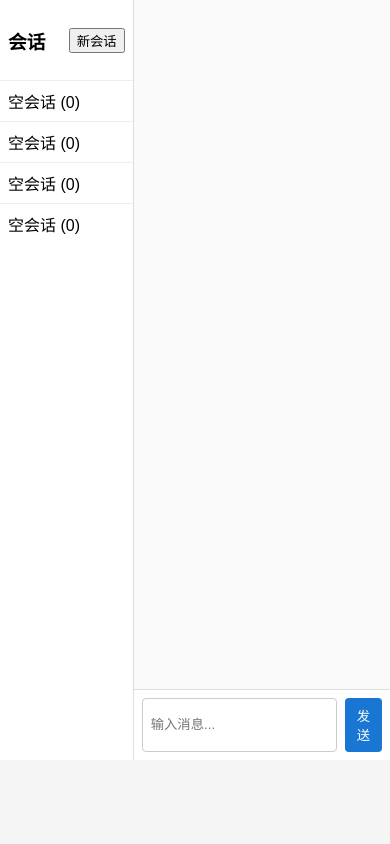
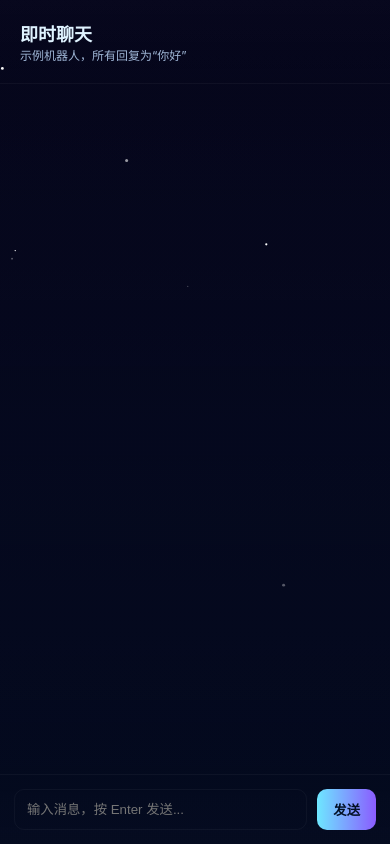
Before and after one commit to wqwang1999/myproject, a Flask app: page /chat in a window 390 px wide. Run offline with Flask 3, Linux system fonts and the light colour scheme.

Commit message:
2 commit

```diff
--- a/src/chat_app.py
+++ b/src/chat_app.py
@@ -51,6 +51,11 @@ def get_or_create_session(req):
 @app.route('/')
 def index():
     return render_template('index.html')
+
+
+@app.route('/about')
+def about():
+    return render_template('about.html')
 
 @app.route('/data')
 def showdata():
--- a/static/chat.css
+++ b/static/chat.css
@@ -1,16 +1,30 @@
-body{font-family: Arial, sans-serif;margin:0;background:#f5f5f5}
-.container{max-width:720px;margin:80px auto;text-align:center}
-.btn{display:inline-block;padding:10px 16px;background:#1976d2;color:#fff;text-decoration:none;border-radius:4px}
-.chat-wrap{display:flex;height:90vh}
-.sessions{width:220px;background:#fff;border-right:1px solid #ddd;overflow:auto}
-.sessions-header{display:flex;justify-content:space-between;align-items:center;padding:8px}
-.sessions ul{list-style:none;padding:0;margin:0}
-.sessions li{padding:8px;border-top:1px solid #eee;cursor:pointer}
-.chat-main{flex:1;display:flex;flex-direction:column}
-.messages{flex:1;padding:12px;overflow:auto;background:#fafafa}
-.messages .msg{margin:8px 0;padding:8px;border-radius:6px;max-width:70%}
-.messages .user{background:#e3f2fd;margin-left:auto}
-.messages .bot{background:#fff;margin-right:auto}
-.composer{display:flex;padding:8px;border-top:1px solid #ddd;background:#fff}
-.composer input{flex:1;padding:8px;border:1px solid #ccc;border-radius:4px;margin-right:8px}
-.composer button{padding:8px 12px;background:#1976d2;color:#fff;border:none;border-radius:4px}
+:root{--bg1:#05031a;--glass:rgba(255,255,255,0.04);--muted:#9fb6d6;--accent:#6ee7ff}
+*{box-sizing:border-box}
+html,body{height:100%;margin:0;font-family:Inter,system-ui,-apple-system,Segoe UI,Roboto,Arial;background:linear-gradient(180deg,#05031a,#07102a);color:#dff3ff}
+.chat-app{display:flex;min-height:100vh;position:relative;z-index:2}
+.sidebar{width:260px;padding:20px;border-right:1px solid rgba(255,255,255,0.04);display:flex;flex-direction:column;gap:16px}
+.brand{font-size:22px;color:var(--accent);font-weight:700}
+.sessions{flex:1;overflow:auto}
+.sessions-header{display:flex;justify-content:space-between;align-items:center;color:var(--muted)}
+.icon-btn{background:transparent;border:1px solid rgba(255,255,255,0.04);color:var(--muted);padding:6px 10px;border-radius:8px}
+.session-list{list-style:none;padding:8px 0;margin:0;display:flex;flex-direction:column;gap:8px}
+.session-list li{padding:10px;border-radius:8px;background:linear-gradient(180deg, rgba(255,255,255,0.02), rgba(255,255,255,0.01));cursor:pointer;border:1px solid rgba(255,255,255,0.02)}
+.sidebar-foot{font-size:12px;color:#8caac6}
+.window{flex:1;display:flex;flex-direction:column}
+.chat-header{padding:20px;border-bottom:1px solid rgba(255,255,255,0.03);background:linear-gradient(180deg, rgba(255,255,255,0.01), transparent)}
+.title{font-size:18px;font-weight:700}
+.sub{font-size:12px;color:var(--muted)}
+.messages{flex:1;padding:20px;overflow:auto;display:flex;flex-direction:column;gap:12px}
+.msg{max-width:72%;padding:12px 14px;border-radius:12px;line-height:1.4;box-shadow:0 6px 18px rgba(2,6,23,0.6);position:relative}
+.msg.bot{align-self:flex-start;background:linear-gradient(180deg, rgba(255,255,255,0.02), rgba(255,255,255,0.01));border:1px solid rgba(255,255,255,0.03)}
+.msg.user{align-self:flex-end;background:linear-gradient(90deg,var(--accent),#8a5cff);color:#021026}
+.meta{font-size:11px;color:var(--muted);margin-top:6px}
+.composer{display:flex;gap:10px;padding:14px;border-top:1px solid rgba(255,255,255,0.03);background:linear-gradient(180deg, rgba(255,255,255,0.005), rgba(255,255,255,0.01))}
+.input{flex:1;padding:12px;border-radius:10px;border:1px solid rgba(255,255,255,0.04);background:transparent;color:inherit}
+.send{background:linear-gradient(90deg,var(--accent),#8a5cff);border:none;padding:10px 16px;border-radius:10px;font-weight:700;color:#021026}
+
+/* subtle animations */
+.msg{transform-origin: center;animation:pop .18s ease both}
+@keyframes pop{from{transform:translateY(8px) scale(.98);opacity:0}to{transform:none;opacity:1}}
+
+@media (max-width:800px){.sidebar{display:none}.msg{max-width:86%}}
--- a/static/chat.js
+++ b/static/chat.js
@@ -5,7 +5,7 @@ async function fetchSessions(){
   ul.innerHTML = '';
   list.forEach(s => {
     const li = document.createElement('li');
-    li.textContent = s.title + ' ('+s.count+')';
+    li.innerHTML = `<div class="s-title">${escapeHtml(s.title)}</div><div class="s-count">${s.count}</div>`;
     li.dataset.sid = s.id;
     li.addEventListener('click', () => selectSession(s.id));
     ul.appendChild(li);
@@ -25,16 +25,29 @@ function renderMessages(msgs){
   msgs.forEach(m => {
     const d = document.createElement('div');
     d.className = 'msg '+(m.role==='user'?'user':'bot');
-    d.textContent = m.text;
+    const content = document.createElement('div');
+    content.className = 'content';
+    content.textContent = m.text;
+    const meta = document.createElement('div');
+    meta.className = 'meta';
+    meta.textContent = m.role + ' • ' + (m.time || '');
+    d.appendChild(content);
+    d.appendChild(meta);
     box.appendChild(d);
   });
-  box.scrollTop = box.scrollHeight;
+  // scroll to bottom smoothly
+  box.scrollTo({ top: box.scrollHeight, behavior: 'smooth' });
 }
 
+let sending = false;
 async function sendMessage(){
+  if(sending) return;
   const input = document.getElementById('inputMsg');
+  const sendBtn = document.getElementById('sendBtn');
   const text = input.value.trim();
   if(!text) return;
+  sending = true; sendBtn.disabled = true;
+  try{
     const res = await fetch('/api/send', {
       method:'POST', headers:{'Content-Type':'application/json'},
       body: JSON.stringify({text})
@@ -45,15 +58,23 @@ async function sendMessage(){
       fetchSessions();
       input.value = '';
     }
+  }catch(e){
+    console.error('sendMessage error', e);
+  }finally{
+    sending = false; sendBtn.disabled = false;
   }
-
+}
 document.getElementById('sendBtn').addEventListener('click', sendMessage);
-document.getElementById('inputMsg').addEventListener('keydown', (e)=>{ if(e.key==='Enter') sendMessage(); });
+document.getElementById('inputMsg').addEventListener('keydown', (e)=>{ if(e.key==='Enter'){ e.preventDefault(); sendMessage(); } });
 document.getElementById('newSession').addEventListener('click', ()=>{
-  // clear cookie and create new
   document.cookie = 'chat_sid=; Max-Age=0; path=/';
   fetch('/api/sessions').then(()=>{ fetchSessions(); document.getElementById('messages').innerHTML=''; });
 });
 
+function escapeHtml(s){return (s||'').replace(/[&<>"]+/g, c=>({ '&':'&amp;','<':'&lt;','>':'&gt;','"':'&quot;' }[c]));}
+
 // init
 fetchSessions();
+
+// simple heartbeat to refresh sessions occasionally
+setInterval(fetchSessions, 15000);
--- /dev/null
+++ b/static/main.css
@@ -0,0 +1,38 @@
+:root{
+  --bg1: #05031a;
+  --bg2: #07102a;
+  --glass: rgba(255,255,255,0.06);
+  --accent: #6ee7ff;
+  --accent-2: #8a5cff;
+}
+*{box-sizing:border-box}
+html,body{height:100%}
+body{
+  margin:0;
+  font-family: Inter, system-ui, -apple-system, "Segoe UI", Roboto, "Helvetica Neue", Arial;
+  background: linear-gradient(180deg,var(--bg1),var(--bg2));
+  color:#dfefff;
+  overflow:hidden;
+}
+canvas#starfield{position:fixed;inset:0;z-index:0;display:block}
+.hero{position:relative;z-index:2;min-height:100vh;display:flex;align-items:center;justify-content:center;flex-direction:column;padding:32px}
+.card{backdrop-filter: blur(8px);background:linear-gradient(180deg, rgba(255,255,255,0.02), rgba(255,255,255,0.01));border:1px solid rgba(255,255,255,0.04);padding:36px 44px;border-radius:12px;box-shadow:0 8px 30px rgba(2,6,23,0.6);text-align:center;max-width:760px}
+.logo{font-size:48px;margin:0 0 8px 0;letter-spacing:0.06em;color:var(--accent);text-shadow:0 2px 10px rgba(110,231,255,0.08)}
+.tag{margin:0 0 20px 0;color:#a9c7df}
+.actions{display:flex;gap:12px;justify-content:center;margin-top:18px}
+.btn{display:inline-block;padding:10px 18px;border-radius:8px;text-decoration:none;font-weight:600}
+.btn.primary{background:linear-gradient(90deg,var(--accent),var(--accent-2));color:#021026}
+.btn.ghost{background:transparent;border:1px solid rgba(255,255,255,0.06);color:#dfefff}
+.note{margin-top:18px;color:#99b2d0;font-size:13px}
+/* About adjustments */
+.hero.about .card{max-width:900px;text-align:left}
+.lead{color:#cfe8ff}
+.content h2{margin:18px 0 6px;color:var(--accent-2)}
+.content p{margin:0 0 12px;color:#c9dff3}
+
+/* Responsive */
+@media (max-width:520px){
+  .card{padding:20px;border-radius:10px}
+  .logo{font-size:34px}
+  .actions{flex-direction:column}
+}
--- /dev/null
+++ b/static/main.js
@@ -0,0 +1,60 @@
+(function(){
+  const canvas = document.getElementById('starfield');
+  if(!canvas) return;
+  const ctx = canvas.getContext('2d');
+  let w = canvas.width = innerWidth;
+  let h = canvas.height = innerHeight;
+  const stars = [];
+  const STAR_COUNT = Math.round((w*h)/40000);
+
+  function rand(min,max){return Math.random()*(max-min)+min}
+
+  function init(){
+    stars.length=0;
+    for(let i=0;i<STAR_COUNT;i++){
+      stars.push({x:rand(0,w),y:rand(0,h),r:rand(0.4,1.6),a:rand(0.1,1),vx:rand(-0.02,0.02),vy:rand(-0.02,0.02)})
+    }
+    draw();
+  }
+
+  function resize(){
+    w = canvas.width = innerWidth; h = canvas.height = innerHeight;
+    init();
+  }
+
+  let t0 = performance.now();
+  function draw(){
+    const t = performance.now();
+    const dt = (t - t0)/16.666; t0 = t;
+    ctx.clearRect(0,0,w,h);
+    // faint gradient
+    const g = ctx.createLinearGradient(0,0,0,h);
+    g.addColorStop(0,'rgba(8,10,30,0.45)');
+    g.addColorStop(1,'rgba(2,6,23,0.6)');
+    ctx.fillStyle = g; ctx.fillRect(0,0,w,h);
+
+    for(let s of stars){
+      s.x += s.vx*dt; s.y += s.vy*dt; s.a += Math.sin(t/1000 + s.x)*0.002;
+      if(s.x < -10) s.x = w+10; if(s.x > w+10) s.x = -10;
+      if(s.y < -10) s.y = h+10; if(s.y > h+10) s.y = -10;
+      ctx.beginPath();
+      ctx.fillStyle = 'rgba(255,255,255,'+Math.max(0.06,Math.min(1,s.a))+')';
+      ctx.arc(s.x,s.y,s.r,0,Math.PI*2);
+      ctx.fill();
+    }
+
+    requestAnimationFrame(draw);
+  }
+
+  window.addEventListener('resize', resize);
+  // subtle parallax on mouse
+  window.addEventListener('mousemove', e=>{
+    const mx = (e.clientX - w/2)/w; const my = (e.clientY - h/2)/h;
+    for(let i=0;i<stars.length;i++){
+      stars[i].x += mx*0.3*(i%3-1);
+      stars[i].y += my*0.3*(i%3-1);
+    }
+  });
+
+  init();
+})();
--- a/templates/chat.html
+++ b/templates/chat.html
@@ -3,25 +3,38 @@
   <head>
     <meta charset="utf-8">
     <meta name="viewport" content="width=device-width,initial-scale=1">
-    <title>聊天</title>
+    <title>智聊 — 聊天</title>
+    <link rel="stylesheet" href="/static/main.css">
     <link rel="stylesheet" href="/static/chat.css">
+    <script src="/static/main.js" defer></script>
   </head>
   <body>
-    <div class="chat-wrap">
-      <aside class="sessions">
-        <div class="sessions-header">
-          <h3>会话</h3>
-          <button id="newSession">新会话</button>
+    <canvas id="starfield"></canvas>
+    <div class="chat-app">
+      <aside class="sidebar">
+        <div class="brand">智聊</div>
+        <div class="sessions">
+          <div class="sessions-header">
+            <h4>会话</h4>
+            <button id="newSession" class="icon-btn">＋</button>
+          </div>
+          <ul id="sessionList" class="session-list"></ul>
         </div>
-        <ul id="sessionList"></ul>
+        <div class="sidebar-foot">版本 0.1</div>
       </aside>
 
-      <main class="chat-main">
-        <div id="messages" class="messages"></div>
-        <div class="composer">
-          <input id="inputMsg" placeholder="输入消息..." />
-          <button id="sendBtn">发送</button>
-        </div>
+      <main class="window">
+        <header class="chat-header">
+          <div class="title">即时聊天</div>
+          <div class="sub">示例机器人，所有回复为“你好”</div>
+        </header>
+
+        <section id="messages" class="messages" aria-live="polite"></section>
+
+        <form id="composer" class="composer" onsubmit="return false;">
+          <input id="inputMsg" class="input" autocomplete="off" placeholder="输入消息，按 Enter 发送..." />
+          <button id="sendBtn" class="send" type="button">发送</button>
+        </form>
       </main>
     </div>
 
```
Also changed, not shown: templates/about.html (added, +31 -0 lines), templates/index.html (+15 -7 lines). Lines whose indentation alone changed are shown as unchanged.
